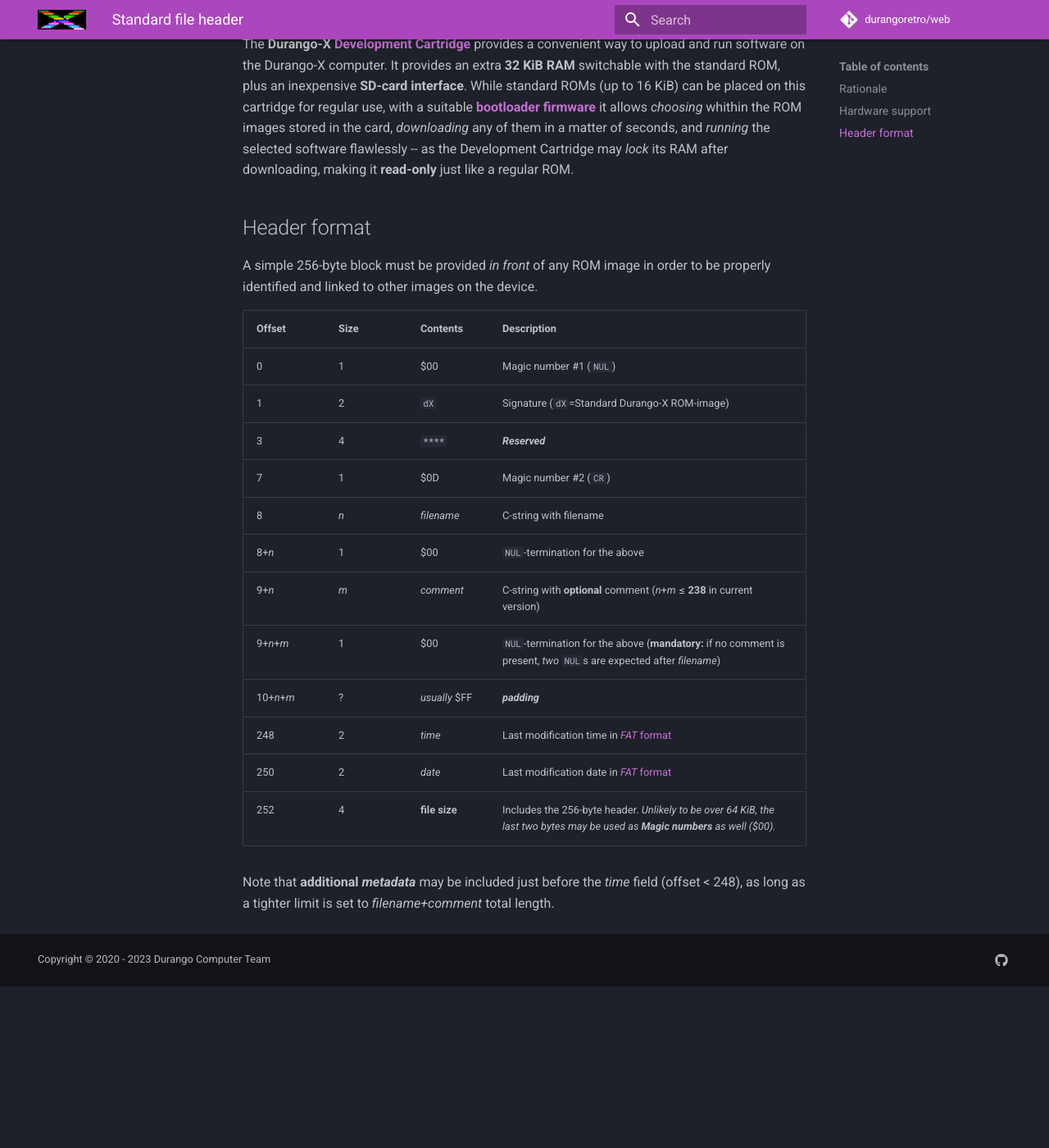
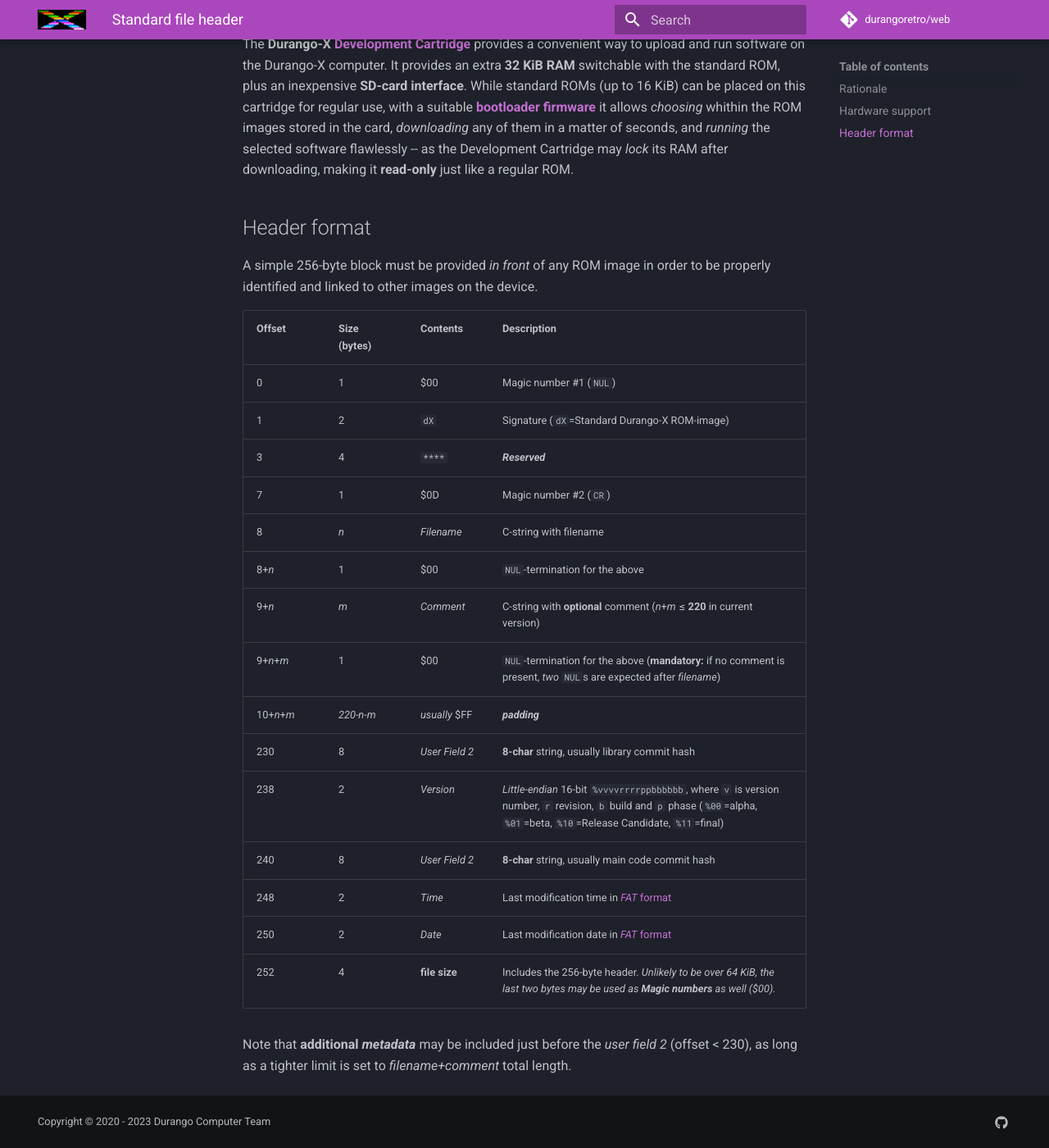
Before and after one commit to durangoretro/web, an MkDocs documentation site: the page built from docs/software/header.md, in a window 1280 px wide and 1400 px high, scrolled down 719 px. Shown: the whole window at 82% size. Built offline with MkDocs 1.6.1 and Material for MkDocs 9.7.7, drawn with Linux system fonts in a browser that asks for light colours; comment, search, counter and statistics services are not loaded; before the commit the page ends 1922 px from its top, so only the background shows below that.

Commit message:
new format for standard header, including commits

```diff
--- a/docs/software/header.md
+++ b/docs/software/header.md
@@ -27,20 +27,23 @@
 
 A simple 256-byte block must be provided _in front_ of any ROM image in order to be properly identified and linked to other images on the device.
 
-|Offset|Size|Contents|Description|
-|------|----|--------|-----------|
-|0     |1   |$00     |Magic number #1 (`NUL`)|
-|1     |2   |`dX`    |Signature (`dX`=Standard Durango-X ROM-image)|
-|3     |4   |`****`  |_**Reserved**_|
-|7     |1   |$0D     |Magic number #2 (`CR`)|
-|8     |_n_ |_filename_|C-string with filename|
-|8+_n_ |1   |$00     |`NUL`-termination for the above|
-|9+_n_ |_m_ |_comment_|C-string with **optional** comment (_n_+_m_ ≤ **238** in current version)|
-|9+_n_+_m_|1|$00     |`NUL`-termination for the above (**mandatory:** if no comment is present, _two_ `NUL`s are expected after _filename_)|
-|10+_n_+_m_|?|_usually_ $FF|_**padding**_|
-|248   |2   |_time_  |Last modification time in [_FAT_ format](https://en.wikipedia.org/wiki/Design_of_the_FAT_file_system#Directory_entry)|
-|250   |2   |_date_  |Last modification date in [_FAT_ format](https://en.wikipedia.org/wiki/Design_of_the_FAT_file_system#Directory_entry)|
-|252   |4   |**file size**|Includes the 256-byte header. _Unlikely to be over 64 KiB, the last two bytes may be used as **Magic numbers** as well ($00)._
+|Offset|Size (bytes)|Contents      |Description|
+|------|------------|--------------|-----------|
+|0     |1           |$00           |Magic number #1 (`NUL`)|
+|1     |2           |`dX`          |Signature (`dX`=Standard Durango-X ROM-image)|
+|3     |4           |`****`        |_**Reserved**_|
+|7     |1           |$0D           |Magic number #2 (`CR`)|
+|8     |_n_         |_Filename_    |C-string with filename|
+|8+_n_ |1           |$00           |`NUL`-termination for the above|
+|9+_n_ |_m_         |_Comment_     |C-string with **optional** comment (_n_+_m_ ≤ **220** in current version)|
+|9+_n_+_m_|1        |$00           |`NUL`-termination for the above (**mandatory:** if no comment is present, _two_ `NUL`s are expected after _filename_)|
+|10+_n_+_m_|_220-n-m_|_usually_ $FF|_**padding**_|
+|230   |8           |_User Field 2_|**8-char** string, usually library commit hash|
+|238   |2           |_Version_     |_Little-endian_ 16-bit `%vvvvrrrrppbbbbbb`, where `v` is version number, `r` revision, `b` build and `p` phase (`%00`=alpha, `%01`=beta, `%10`=Release Candidate, `%11`=final)|
+|240   |8           |_User Field 2_|**8-char** string, usually main code commit hash|
+|248   |2           |_Time_        |Last modification time in [_FAT_ format](https://en.wikipedia.org/wiki/Design_of_the_FAT_file_system#Directory_entry)|
+|250   |2           |_Date_        |Last modification date in [_FAT_ format](https://en.wikipedia.org/wiki/Design_of_the_FAT_file_system#Directory_entry)|
+|252   |4           |**file size** |Includes the 256-byte header. _Unlikely to be over 64 KiB, the last two bytes may be used as **Magic numbers** as well ($00)._
 
-Note that **additional _metadata_** may be included just before the _time_ field (offset < 248), as long as a tighter limit is set to _filename+comment_
+Note that **additional _metadata_** may be included just before the _user field 2_ (offset < 230), as long as a tighter limit is set to _filename+comment_
 total length.
```
